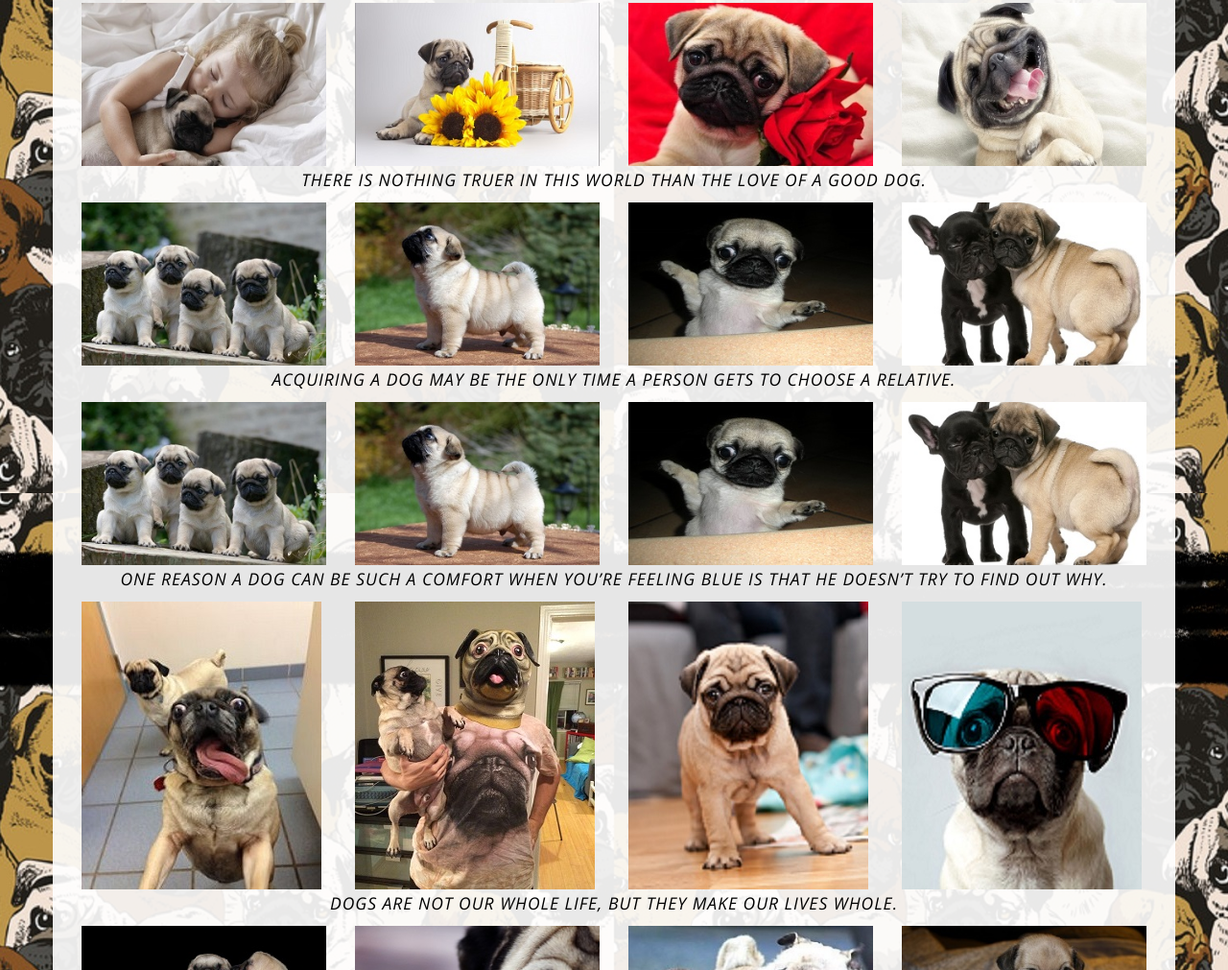
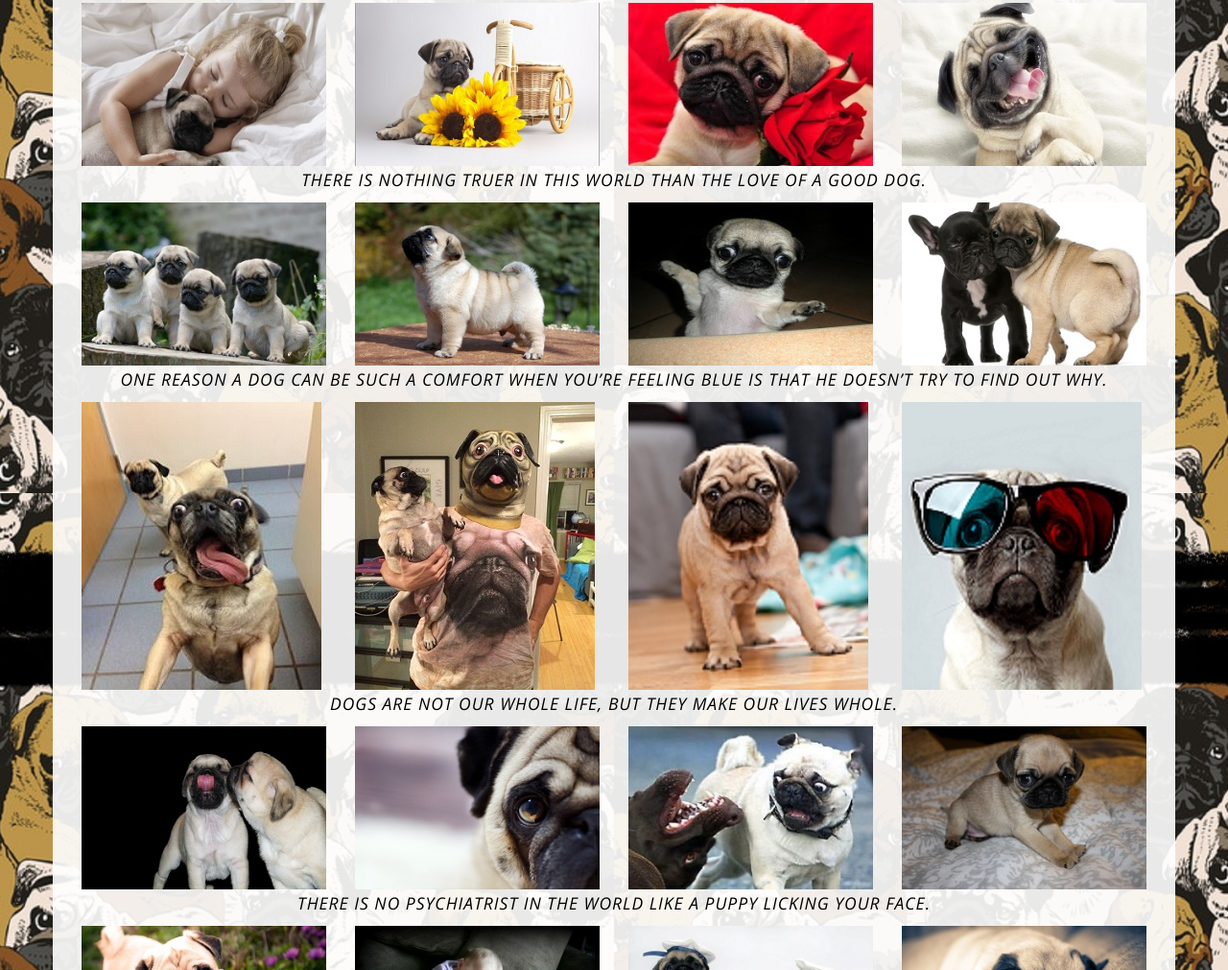
Before and after one commit to necoleespanola/pugslife.github.io, a plain HTML site: page photo.html in a window 1280 px wide. Shown: the part 5086-6097 px from the top of the page at 96% size. Drawn offline with nearby package versions, Linux system fonts and the light colour scheme.

Commit message:
Update photo.html

```diff
--- a/photo.html
+++ b/photo.html
@@ -385,19 +385,6 @@
                     <img class="img-responsive" src="img/l (18).jpg" alt="">
                 </div>
 
-                <p class="intro-text text-center"><i>Acquiring a dog may be the only time a person gets to choose a relative.</i></p>
-                <div class="col-sm-3 text-center">
-                    <img class="img-responsive" src="img/l (15).jpg" alt="">
-                </div>
-                <div class="col-sm-3 text-center">
-                    <img class="img-responsive" src="img/l (16).jpg" alt="">
-                </div>
-                <div class="col-sm-3 text-center">
-                    <img class="img-responsive" src="img/l (17).jpg" alt="">
-                </div>
-                <div class="col-sm-3 text-center">
-                    <img class="img-responsive" src="img/l (18).jpg" alt="">
-                </div>
 
                 <p class="intro-text text-center"><i>One reason a dog can be such a comfort when you’re feeling blue is that he doesn’t try to find out why.</i></p>
                 <div class="col-sm-3 text-center">
```
